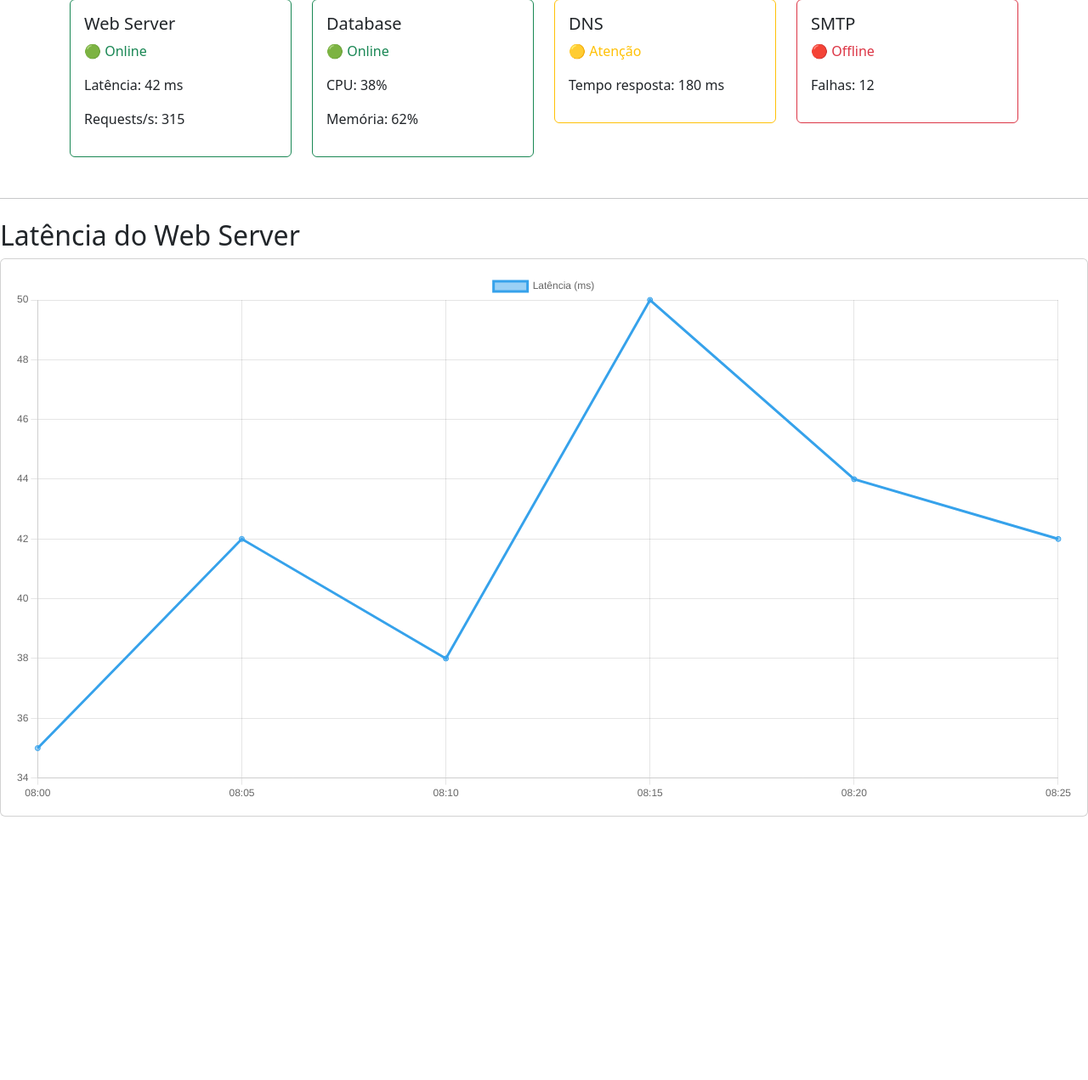
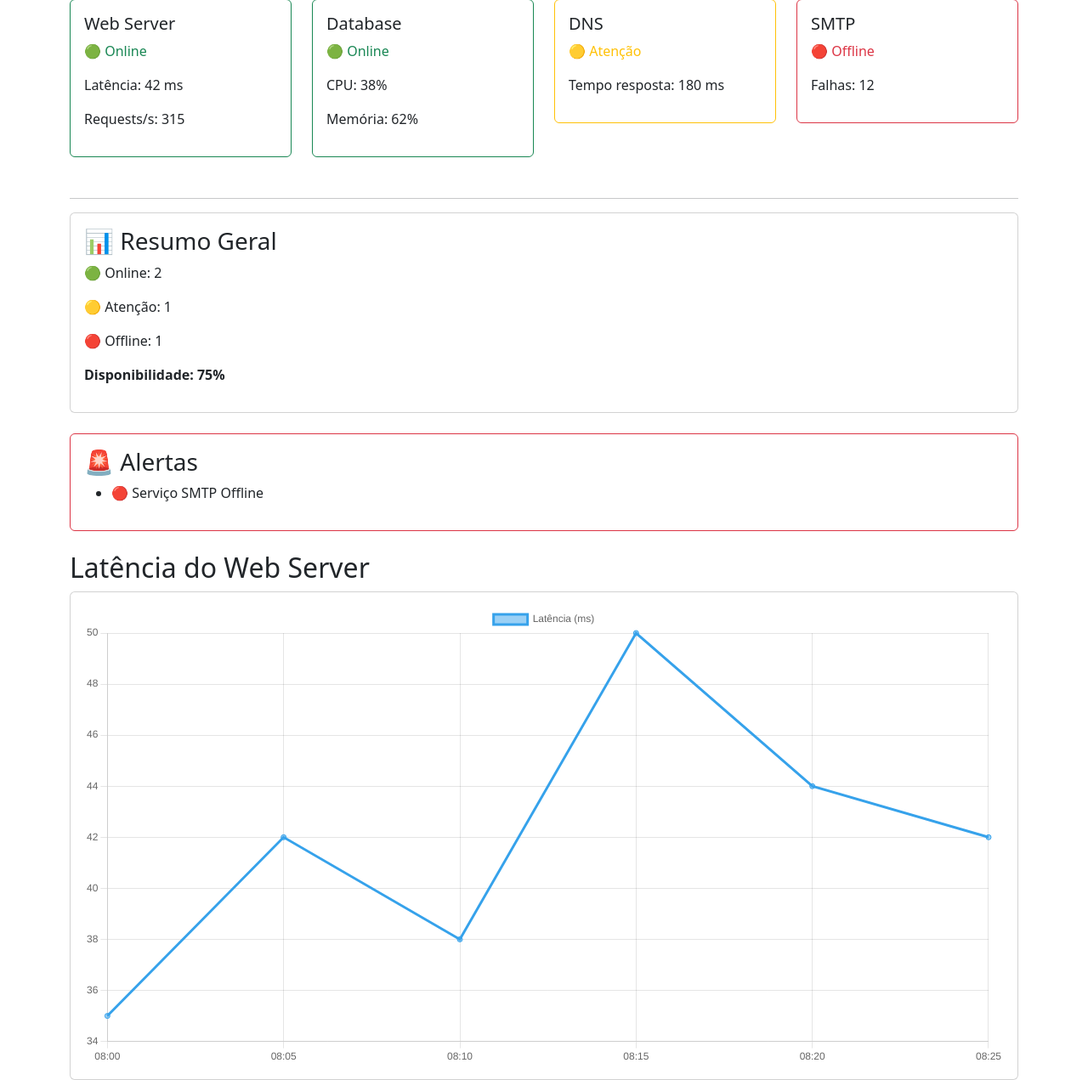
Before and after one commit to thiagodellano/NetWatch, a Flask app: page / in a window 1280 px wide. Shown: the part 121-1392 px from the top of the page at 85% size. Before the commit the page ends 1082 px from the top, so only its background shows below. Run offline with Flask 3, Linux system fonts and the light colour scheme.

Commit message:
Adiciona resumo geral e sistema de alertas

```diff
--- a/app.py
+++ b/app.py
@@ -29,9 +29,26 @@ def home():
         }
     }
 
+    resumo = {
+        "online": 2,
+        "atencao": 1,
+        "offline": 1,
+        "disponibilidade": 75
+    }
+
+    alertas = []
+
+    if dados["web"]["latencia"] > 45:
+        alertas.append("🟡 Latência acima do recomendado")
+
+    if dados["smtp"]["status"] == "🔴 Offline":
+        alertas.append("🔴 Serviço SMTP Offline")
+
     return render_template(
         "dashboard.html",
-        dados=dados
+        dados=dados,
+        resumo=resumo,
+        alertas=alertas
     )
 
 if __name__ == "__main__":
--- a/templates/dashboard.html
+++ b/templates/dashboard.html
@@ -15,7 +15,6 @@
 
     <div class="row">
 
-        <!-- Web Server -->
         <div class="col-md-3">
             <div class="card border-success">
                 <div class="card-body">
@@ -25,18 +24,13 @@
                         {{ dados.web.status }}
                     </p>
 
-                    <p>
-                        Latência: {{ dados.web.latencia }} ms
-                    </p>
+                    <p>Latência: {{ dados.web.latencia }} ms</p>
 
-                    <p>
-                        Requests/s: {{ dados.web.rps }}
-                    </p>
+                    <p>Requests/s: {{ dados.web.rps }}</p>
                 </div>
             </div>
         </div>
 
-        <!-- Database -->
         <div class="col-md-3">
             <div class="card border-success">
                 <div class="card-body">
@@ -46,18 +40,13 @@
                         {{ dados.database.status }}
                     </p>
 
-                    <p>
-                        CPU: {{ dados.database.cpu }}%
-                    </p>
+                    <p>CPU: {{ dados.database.cpu }}%</p>
 
-                    <p>
-                        Memória: {{ dados.database.memoria }}%
-                    </p>
+                    <p>Memória: {{ dados.database.memoria }}%</p>
                 </div>
             </div>
         </div>
 
-        <!-- DNS -->
         <div class="col-md-3">
             <div class="card border-warning">
                 <div class="card-body">
@@ -67,14 +56,11 @@
                         {{ dados.dns.status }}
                     </p>
 
-                    <p>
-                        Tempo resposta: {{ dados.dns.tempo }} ms
-                    </p>
+                    <p>Tempo resposta: {{ dados.dns.tempo }} ms</p>
                 </div>
             </div>
         </div>
 
-        <!-- SMTP -->
         <div class="col-md-3">
             <div class="card border-danger">
                 <div class="card-body">
@@ -84,24 +70,61 @@
                         {{ dados.smtp.status }}
                     </p>
 
-                    <p>
-                        Falhas: {{ dados.smtp.falhas }}
-                    </p>
+                    <p>Falhas: {{ dados.smtp.falhas }}</p>
                 </div>
             </div>
         </div>
 
     </div>
 
-</div>
-<hr class="mt-5">
+    <hr class="mt-5">
 
-<h2 class="mt-4">Latência do Web Server</h2>
+    <div class="card mb-4">
+        <div class="card-body">
 
-<div class="card">
-    <div class="card-body">
-        <canvas id="latenciaChart"></canvas>
+            <h3>📊 Resumo Geral</h3>
+
+            <p>🟢 Online: {{ resumo.online }}</p>
+
+            <p>🟡 Atenção: {{ resumo.atencao }}</p>
+
+            <p>🔴 Offline: {{ resumo.offline }}</p>
+
+            <p><strong>Disponibilidade: {{ resumo.disponibilidade }}%</strong></p>
+
+        </div>
     </div>
+
+    <div class="card border-danger mb-4">
+        <div class="card-body">
+
+            <h3>🚨 Alertas</h3>
+
+            {% if alertas %}
+
+                <ul>
+                    {% for alerta in alertas %}
+                        <li>{{ alerta }}</li>
+                    {% endfor %}
+                </ul>
+
+            {% else %}
+
+                <p>Nenhum alerta ativo.</p>
+
+            {% endif %}
+
+        </div>
+    </div>
+
+    <h2 class="mt-4">Latência do Web Server</h2>
+
+    <div class="card">
+        <div class="card-body">
+            <canvas id="latenciaChart"></canvas>
+        </div>
+    </div>
+
 </div>
 
 <script src="https://cdn.jsdelivr.net/npm/chart.js"></script>
@@ -120,5 +143,6 @@ new Chart(ctx, {
     }
 });
 </script>
+
 </body>
 </html>
```
